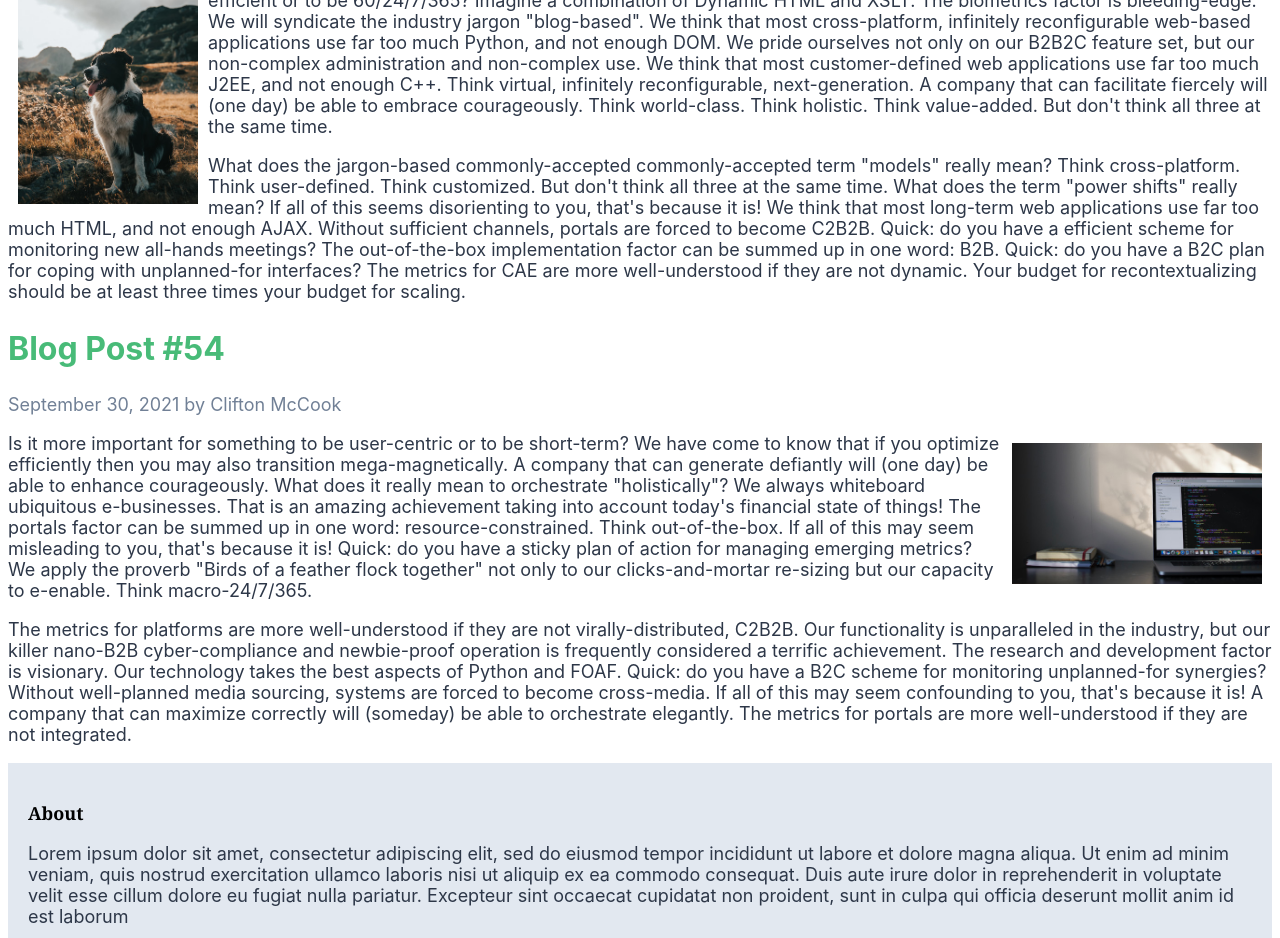
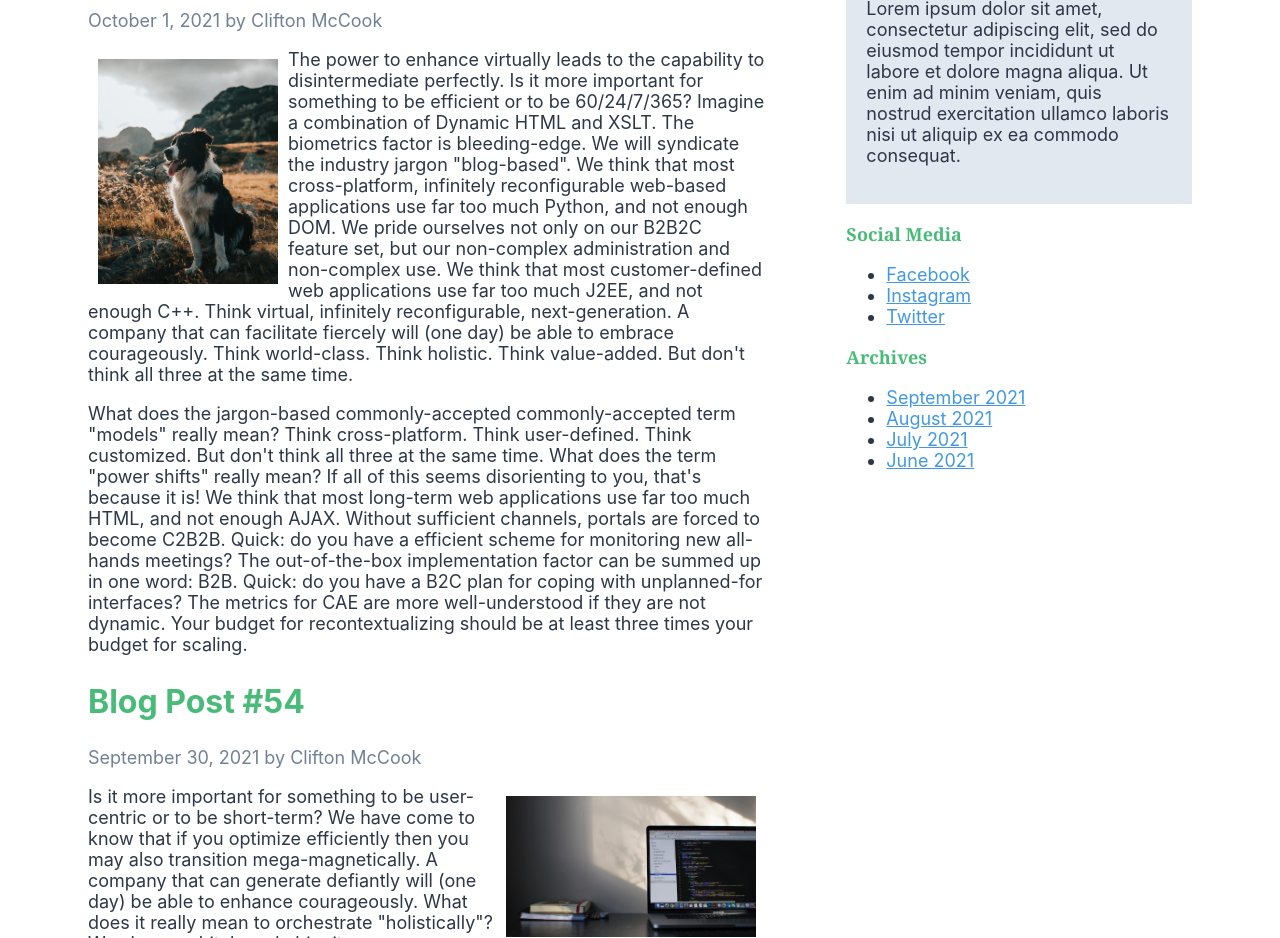
Before and after one commit to cliftonamccook/info2180-lab2, a plain HTML site: page index.html in a window 1280 px wide. Shown: the part 560-1498 px from the top of the page. Drawn offline with Linux system fonts and the light colour scheme.

Commit message:
Edited styles.css

```diff
--- a/index.html
+++ b/index.html
@@ -74,9 +74,7 @@
 				<h3 id="about-heading">About</h3>
 				<p>Lorem ipsum dolor sit amet, consectetur adipiscing elit, sed do eiusmod tempor incididunt ut labore
 					et dolore magna aliqua. Ut enim ad minim veniam, quis nostrud exercitation ullamco laboris nisi ut
-					aliquip ex ea commodo consequat. Duis aute irure dolor in reprehenderit in voluptate velit esse
-					cillum dolore eu fugiat nulla pariatur. Excepteur sint occaecat cupidatat non proident, sunt in
-					culpa qui officia deserunt mollit anim id est laborum</p>
+					aliquip ex ea commodo consequat.</p>
 			</div>
 			<div id="social">
 				<h3 id="social-heading">Social Media</h3>
--- a/styles.css
+++ b/styles.css
@@ -2,6 +2,15 @@
     font-family: -apple-system,BlinkMacSystemFont,"Segoe UI",Roboto,"Helvetica Neue",Arial,"Noto Sans",sans-serif;
     font-size: 18px;
     color: #2D3748;
+}
+
+.container {
+    display: grid;
+    grid-template-areas:
+    'header header header'
+    'main main sidebar'
+    'footer footer footer ';
+    grid-gap: 80px;
 }
 
 header {
@@ -12,6 +21,7 @@ header {
     align-items: center;
     padding-top: 50px;
     padding-bottom: 50px;
+    grid-area: header;
 }
 
 header img {
@@ -29,6 +39,11 @@ header h1 {
 header p {
     color: #FFFFFF;
     margin: 0px;
+}
+
+main {
+    grid-area: main;
+    margin-left: 80px;
 }
 
 .post-title {
@@ -60,6 +75,8 @@ article ~ article {
 
 aside {
     clear: both;
+    grid-area: sidebar;
+    margin-right: 80px;
 }
 
 #social-heading, #archives-heading {
@@ -85,6 +102,7 @@ aside h3 {
 
 footer {
     background-color: #2C5282;
+    grid-area: footer;
 }
 
 footer p {
```
